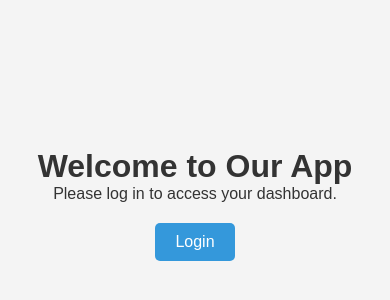
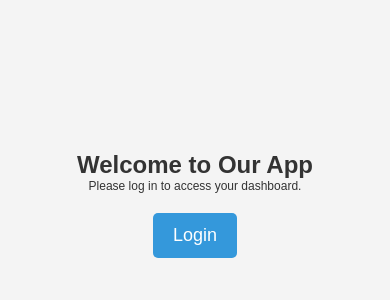
Before and after one commit to G4L1L10/rsvp-frontend, a React (Vite) app: page / in a window 390 px wide. Shown: the part 218-518 px from the top of the page. Built offline with nearby package versions, Linux system fonts and the light colour scheme.

Commit message:
Made pages mobile responsive

```diff
--- a/src/pages/Dashboard.jsx
+++ b/src/pages/Dashboard.jsx
@@ -1,6 +1,6 @@
 import { useEffect, useState, useContext } from "react";
 import { AuthContext } from "../context/AuthContext";
-import { getGuests } from "../api/rsvp"; // Import API helper
+import { getGuests } from "../api/rsvp";
 import styled from "styled-components";
 
 const Dashboard = () => {
@@ -35,6 +35,8 @@ const Dashboard = () => {
       {loading && <p>Loading guests...</p>}
       {error && <p style={{ color: "red" }}>{error}</p>}
 
+      {/* Make Table Scrollable on Small Screens */}
+      <TableWrapper>
         <Table>
           <thead>
             <tr>
@@ -63,6 +65,7 @@ const Dashboard = () => {
             ))}
           </tbody>
         </Table>
+      </TableWrapper>
     </Container>
   );
 };
@@ -90,9 +93,14 @@ const Button = styled.button`
   }
 `;
 
+// ✅ Make Table Responsive with Scroll
+const TableWrapper = styled.div`
+  overflow-x: auto; /* Enables horizontal scrolling on small screens */
+  max-width: 100%;
+`;
+
 const Table = styled.table`
   width: 100%;
-  margin-top: 20px;
   border-collapse: collapse;
 
   th,
@@ -100,9 +108,27 @@ const Table = styled.table`
     border: 1px solid #ddd;
     padding: 10px;
     text-align: left;
+    font-size: 16px;
   }
 
   th {
     background-color: #f4f4f4;
   }
+
+  /* Responsive Table */
+  @media (max-width: 768px) {
+    th,
+    td {
+      font-size: 14px;
+      padding: 8px;
+    }
+  }
+
+  @media (max-width: 480px) {
+    th,
+    td {
+      font-size: 12px;
+      padding: 6px;
+    }
+  }
 `;
--- a/src/pages/Home.jsx
+++ b/src/pages/Home.jsx
@@ -16,10 +16,14 @@ const Home = () => {
           : "Please log in to access your dashboard."}
       </p>
 
-      {!user && <Button onClick={() => navigate("/login")}>Login</Button>}
-      {user && (
-        <Button onClick={() => navigate("/dashboard")}>Go to Dashboard</Button>
-      )}
+      <ButtonContainer>
+        {!user && <Button onClick={() => navigate("/login")}>Login</Button>}
+        {user && (
+          <Button onClick={() => navigate("/dashboard")}>
+            Go to Dashboard
+          </Button>
+        )}
+      </ButtonContainer>
     </Container>
   );
 };
@@ -34,20 +38,37 @@ const Container = styled.div`
   justify-content: center;
   height: 100vh;
   text-align: center;
+  padding: 20px;
+`;
+
+// ✅ Responsive Buttons
+const ButtonContainer = styled.div`
+  display: flex;
+  flex-direction: column;
+  gap: 15px;
+  margin-top: 20px;
+
+  @media (min-width: 768px) {
+    flex-direction: row;
+  }
 `;
 
 const Button = styled.button`
   background-color: #3498db;
   color: white;
   border: none;
-  padding: 10px 20px;
-  font-size: 16px;
+  padding: 12px 20px;
+  font-size: 18px;
   cursor: pointer;
-  margin-top: 20px;
   border-radius: 5px;
   transition: 0.3s;
+  width: 100%;
 
   &:hover {
     background-color: #2980b9;
   }
+
+  @media (min-width: 768px) {
+    width: auto;
+  }
 `;
--- a/src/styles/GlobalStyles.js
+++ b/src/styles/GlobalStyles.js
@@ -25,6 +25,19 @@ const GlobalStyles = createGlobalStyle`
   input, button {
     font-size: 16px;
   }
+
+  /* ✅ Mobile-friendly text sizes */
+  @media (max-width: 768px) {
+    body {
+      font-size: 14px;
+    }
+  }
+
+  @media (max-width: 480px) {
+    body {
+      font-size: 12px;
+    }
+  }
 `;
 
 export default GlobalStyles;
```
Lines whose indentation alone changed are shown as unchanged.
